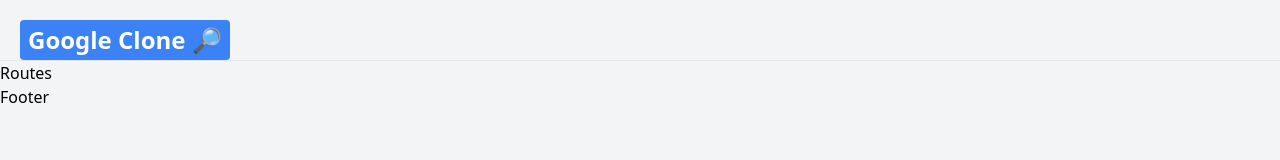
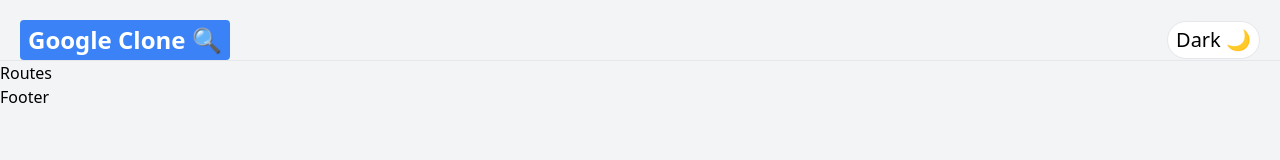
Before and after one commit to TommyMynnSon/google-clone, a React (Create React App) app: page / in a window 1280 px wide. Shown: the top 160 px of the page. Built offline with nearby package versions, Linux system fonts and the light colour scheme.

Commit message:
Add dark/light theme mode functionality

```diff
--- a/src/App.js
+++ b/src/App.js
@@ -10,7 +10,7 @@ const App = () => {
   return (
     <div className={darkTheme ? 'dark' : ''}>
       <div className='bg-gray-100 dark:bg-gray-900 dark:text-gray-200 min-h-screen'>
-        <Navbar />
+        <Navbar darkTheme={darkTheme} setDarkTheme={setDarkTheme} />
         <Routes />
         <Footer />
       </div>
--- a/src/components/Navbar.jsx
+++ b/src/components/Navbar.jsx
@@ -1,15 +1,18 @@
 import React from 'react';
 import { Link } from 'react-router-dom';
 
-const Navbar = () => {
+const Navbar = ({ darkTheme, setDarkTheme }) => {
   return (
     <div className='p-5 pb-0 flex flex-wrap sm:justify-between justify-center items-center border-b dark:border-gray-700 border-gray-200'>
       <div className='flex justify-between items-center space-x-5 w-screen'>
         <Link to='/'>
           <p className='text-2xl bg-blue-500 font-bold text-white py-1 px-2 rounded dark:bg-gray-500 dark:text-gray-900'>
-            Google Clone 🔎
+            Google Clone 🔍
           </p>
         </Link>
+        <button type='button' onClick={() => setDarkTheme(!darkTheme)} className='text-xl dark:bg-gray-50 dark:text-gray-900 bg-white border rounded-full px-2 py-1 hover:shadow-lg'>
+          {darkTheme ? 'Light 💡' : 'Dark 🌙'}
+        </button>
       </div>
     </div>
   );
--- a/tailwind.config.js
+++ b/tailwind.config.js
@@ -2,6 +2,7 @@ module.exports = {
   content: [
     "./src/**/*.{js,jsx,ts,tsx}"
   ],
+  darkMode: 'class',
   theme: {
     extend: {},
   },
```
